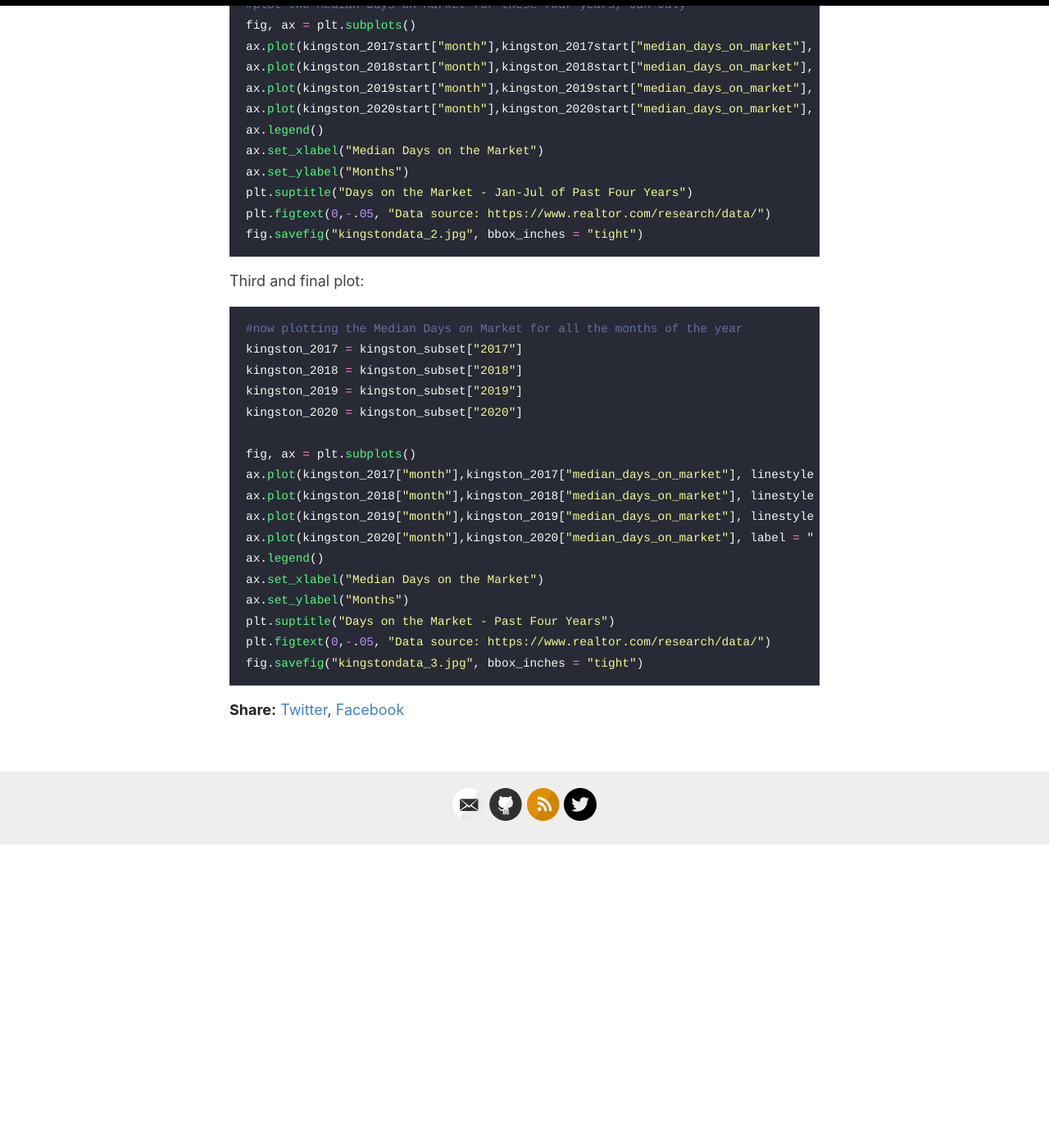
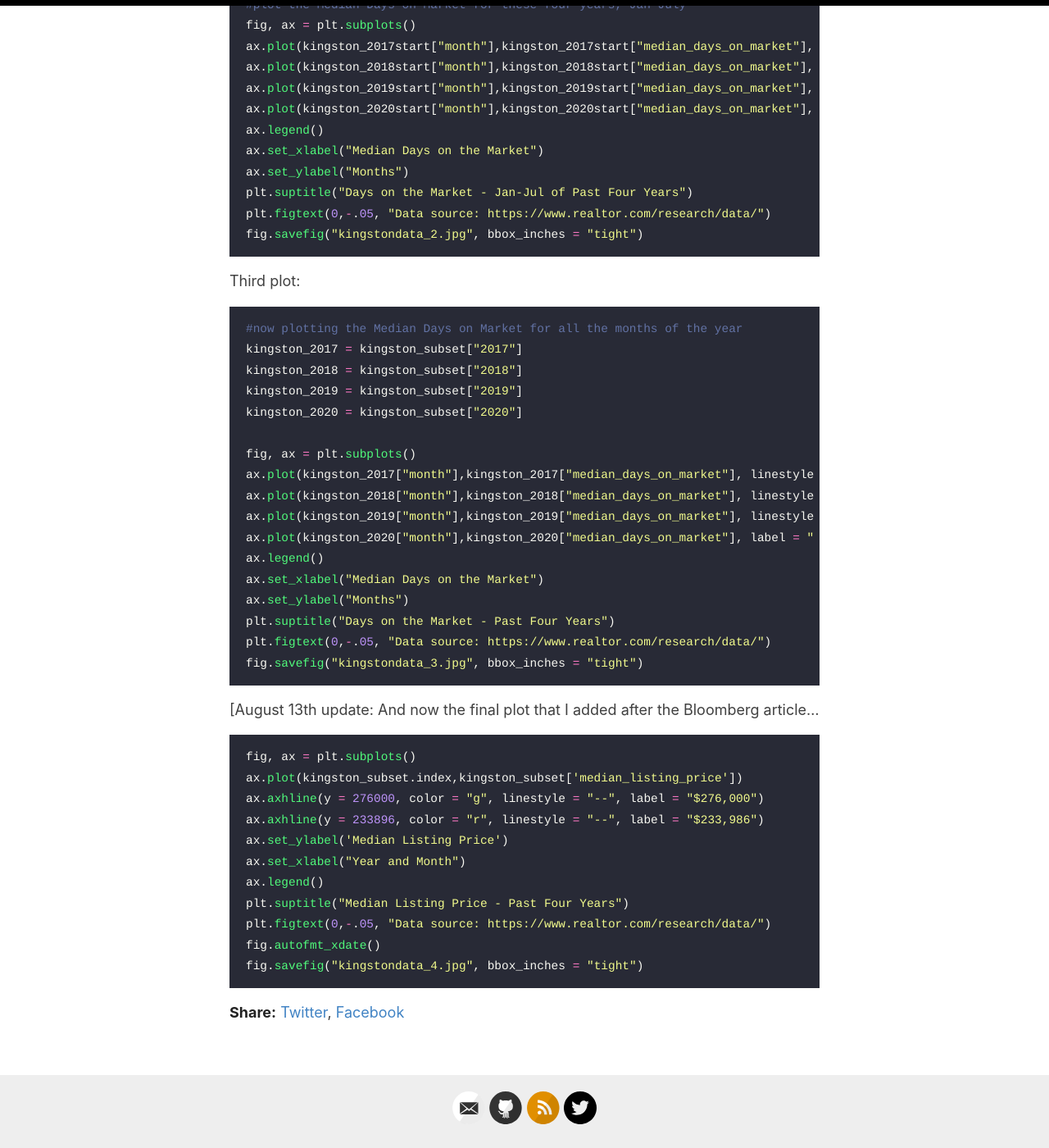
Before and after one commit to oroconnor/reverie, a Jekyll site: the page built from _posts/2020-8-9-kingston-homes-code.md, in a window 1280 px wide and 1400 px high, scrolled down 1702 px. Shown: the whole window at 82% size. Built offline with Jekyll 4.4.1, drawn with Linux system fonts in a browser that asks for light colours; before the commit the page ends 2733 px from its top, so only the background shows below that.

Commit message:
Update 2020-8-9-kingston-homes-code.md

````diff
--- a/_posts/2020-8-9-kingston-homes-code.md
+++ b/_posts/2020-8-9-kingston-homes-code.md
@@ -76,7 +76,7 @@ plt.suptitle("Days on the Market - Jan-Jul of Past Four Years")
 plt.figtext(0,-.05, "Data source: https://www.realtor.com/research/data/")
 fig.savefig("kingstondata_2.jpg", bbox_inches = "tight")
 ```
-Third and final plot:
+Third plot:
 
 ```python
 #now plotting the Median Days on Market for all the months of the year
@@ -97,3 +97,18 @@ plt.suptitle("Days on the Market - Past Four Years")
 plt.figtext(0,-.05, "Data source: https://www.realtor.com/research/data/")
 fig.savefig("kingstondata_3.jpg", bbox_inches = "tight")
 ```
+\[August 13th update: And now the final plot that I added after the Bloomberg article...
+
+```python
+fig, ax = plt.subplots()
+ax.plot(kingston_subset.index,kingston_subset['median_listing_price'])
+ax.axhline(y = 276000, color = "g", linestyle = "--", label = "$276,000")
+ax.axhline(y = 233896, color = "r", linestyle = "--", label = "$233,986")
+ax.set_ylabel('Median Listing Price')
+ax.set_xlabel("Year and Month")
+ax.legend()
+plt.suptitle("Median Listing Price - Past Four Years")
+plt.figtext(0,-.05, "Data source: https://www.realtor.com/research/data/")
+fig.autofmt_xdate()
+fig.savefig("kingstondata_4.jpg", bbox_inches = "tight")
+```
````
